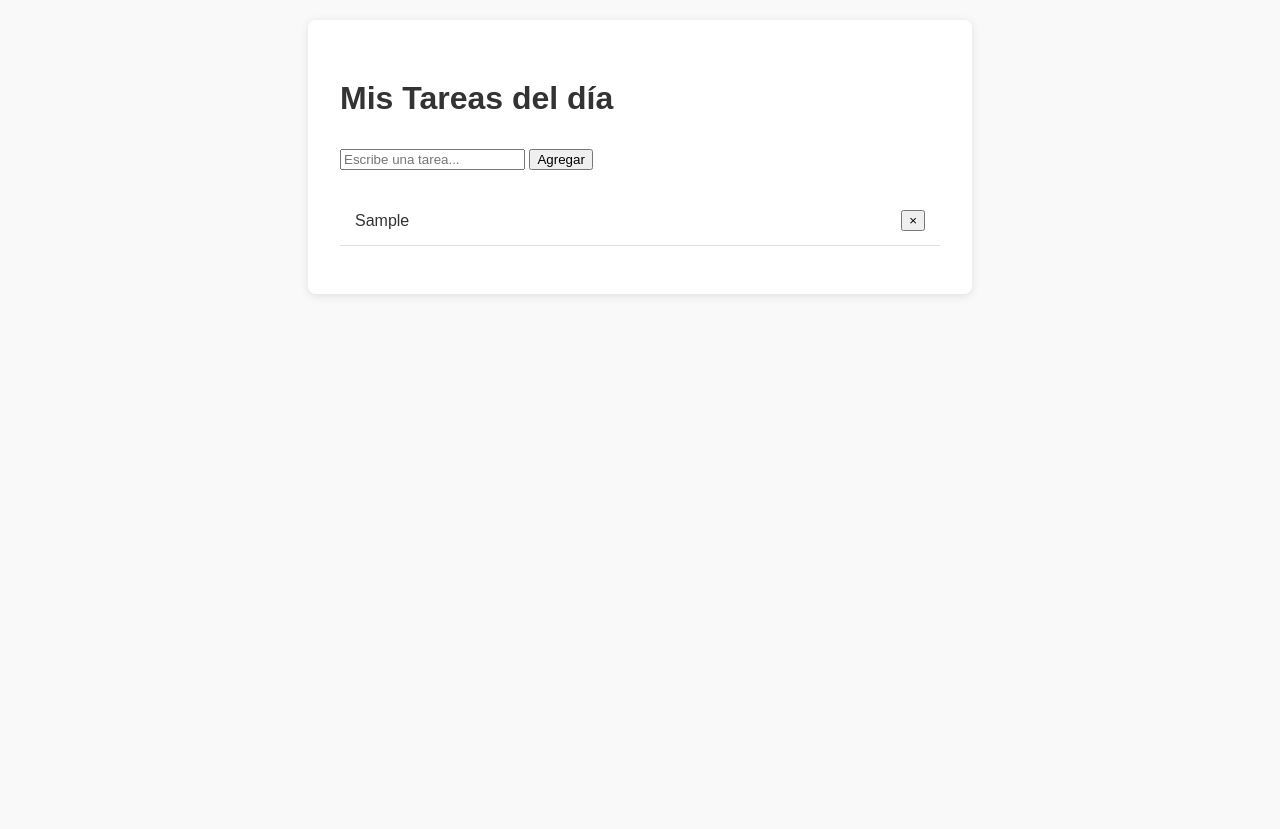
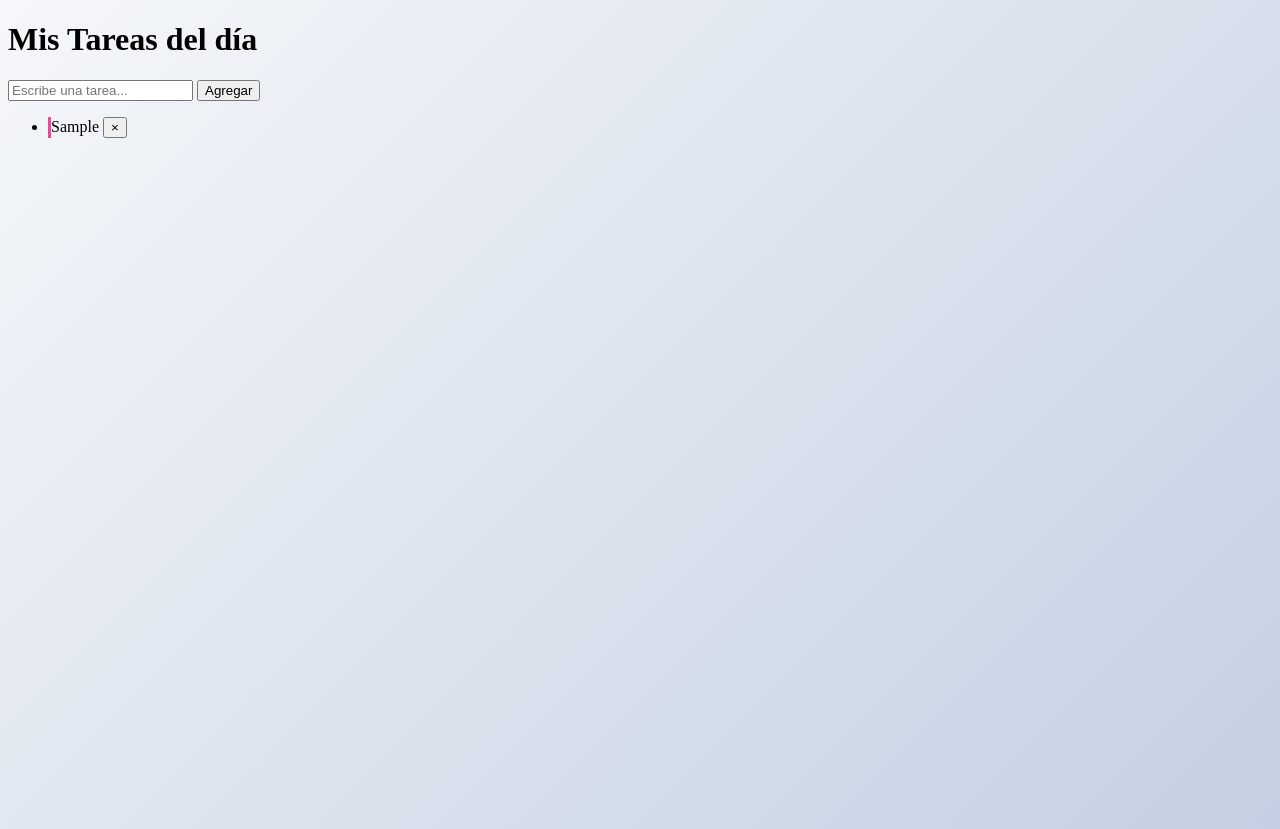
Before and after one commit to Eve1497/taskflow, a plain HTML site: page index.html in a window 1280 px wide. Both pictures are taken after typing "Sample" into the empty fields and a click on the button "Agregar". Before the commit the page ends 800 px from the top, so only its background shows below. Drawn offline with Linux system fonts and the light colour scheme.

Commit message:
Update style.css

```diff
--- a/style.css
+++ b/style.css
@@ -1,82 +1,22 @@
-/* Variables CSS para consistencia (opcional pero recomendado) */
 :root {
-  --primary-color: #4285f4;
-  --border-color: #e0e0e0;
-  --text-color: #333;
-  --hover-color: #f5f5f5;
+  --primary: #ec4899;       /* Rosa neón */
+  --secondary: #f59e0b;    /* Amarillo */
+  --background: linear-gradient(135deg, #f5f7fa 0%, #c3cfe2 100%);
+  --card: #ffffff;
+  --text: #1e293b;
+  --border: rgba(0,0,0,0.1);
+  --hover: rgba(236, 72, 153, 0.1);
 }
 
-/* Reset básico y tipografía */
 body {
-  font-family: 'Arial', sans-serif;
-  line-height: 1.6;
-  color: var(--text-color);
-  margin: 0;
-  padding: 20px;
-  background-color: #f9f9f9;
+  background-image: var(--background);
+  min-height: 100vh;
 }
 
-/* Contenedor principal centrado */
-.container {
-  max-width: 600px;
-  margin: 0 auto;
-  background-color: white;
-  padding: 2rem;
-  border-radius: 8px;
-  box-shadow: 0 2px 10px rgba(0, 0, 0, 0.1);
+#listaTareas li {
+  border-left: 3px solid var(--primary);
 }
 
-/* Estilos para la lista de tareas */
-#listaTareas {
-  list-style: none;
-  padding: 0;
-  margin-top: 1.5rem;
+.task-btn.complete-btn {
+  color: var(--secondary);
 }
-
-/* Elementos individuales de tarea */
-#listaTareas li {
-  padding: 12px 15px;
-  border-bottom: 1px solid var(--border-color);
-  display: flex;
-  justify-content: space-between;
-  align-items: center;
-  transition: background-color 0.2s ease;
-}
-
-/* Efecto hover para mejor interactividad */
-#listaTareas li:hover {
-  background-color: var(--hover-color);
-}
-
-/* Botones dentro de las tareas (si los añades) */
-.task-actions {
-  display: flex;
-  gap: 8px;
-}
-
-.task-btn {
-  background: none;
-  border: none;
-  cursor: pointer;
-  padding: 4px;
-  border-radius: 4px;
-  transition: background-color 0.2s;
-}
-
-/* Estilos para tareas completadas (si implementas esta función) */
-.completed {
-  text-decoration: line-through;
-  color: #888;
-  opacity: 0.8;
-}
-
-/* Media queries para responsividad */
-@media (max-width: 640px) {
-  .container {
-    padding: 1rem;
-    margin: 0 10px;
-  }
-
-  body {
-    padding: 10px 0;
-  }
```
